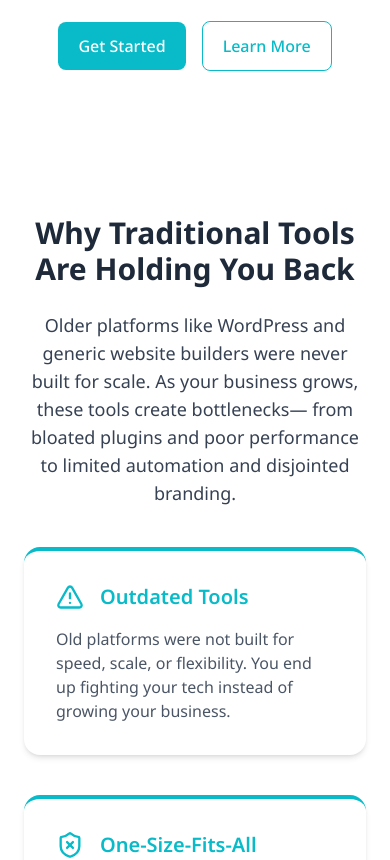
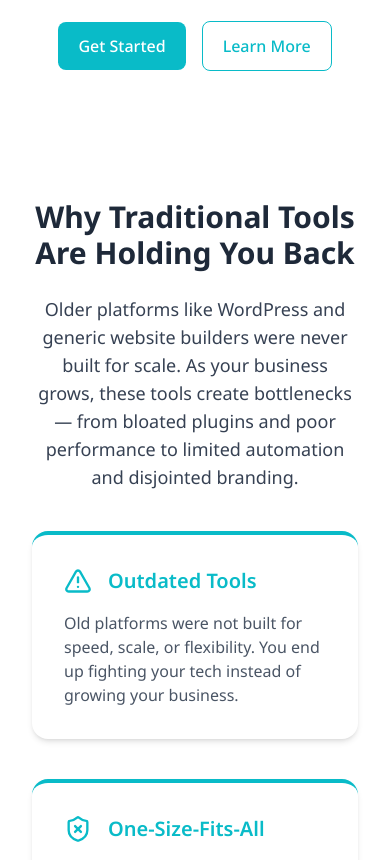
Before and after one commit to rupeshbug/novelty_lab_website, a Next.js app: page / in a window 390 px wide. Shown: the part 700-1560 px from the top of the page. Built offline with nearby package versions, Linux system fonts and the light colour scheme.

Commit message:
responsive design

```diff
--- a/src/app/components/Problems.tsx
+++ b/src/app/components/Problems.tsx
@@ -2,7 +2,7 @@ import { AlertTriangle, ShieldX, Wand2 } from "lucide-react";
 
 export default function ProblemSection() {
   return (
-    <section className="py-20 px-6 md:px-40 relative">
+    <section className="py-16 px-8 md:px-20 lg:px-40 relative">
       <div className="max-w-5xl mx-auto text-center z-10 relative">
         <h2 className="text-3xl md:text-5xl font-bold text-gray-800 mb-6">
           Why Traditional Tools Are Holding You Back
@@ -15,7 +15,7 @@ export default function ProblemSection() {
         </p>
       </div>
 
-      <div className="absolute left-0 top-1/2 transform -translate-y-1/2 hidden md:block z-0 pl-40">
+      <div className="absolute left-0 top-1/2 transform -translate-y-1/2 hidden xl:block z-0 pl-40">
         <img
           src="/det_bot_3.png"
           alt="AI detective bot"
```
